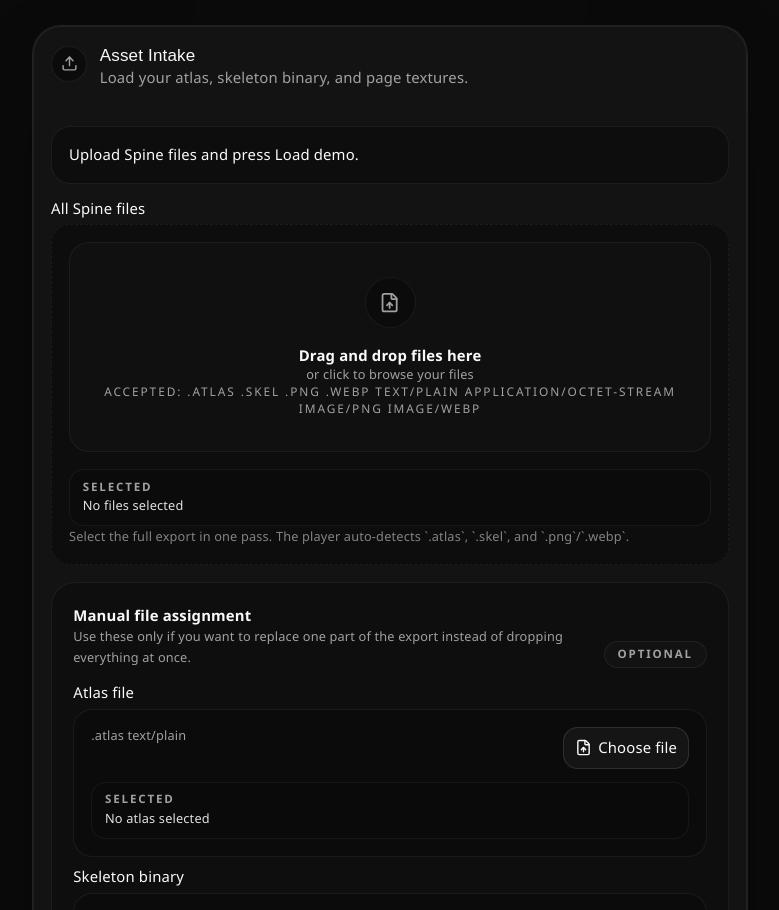
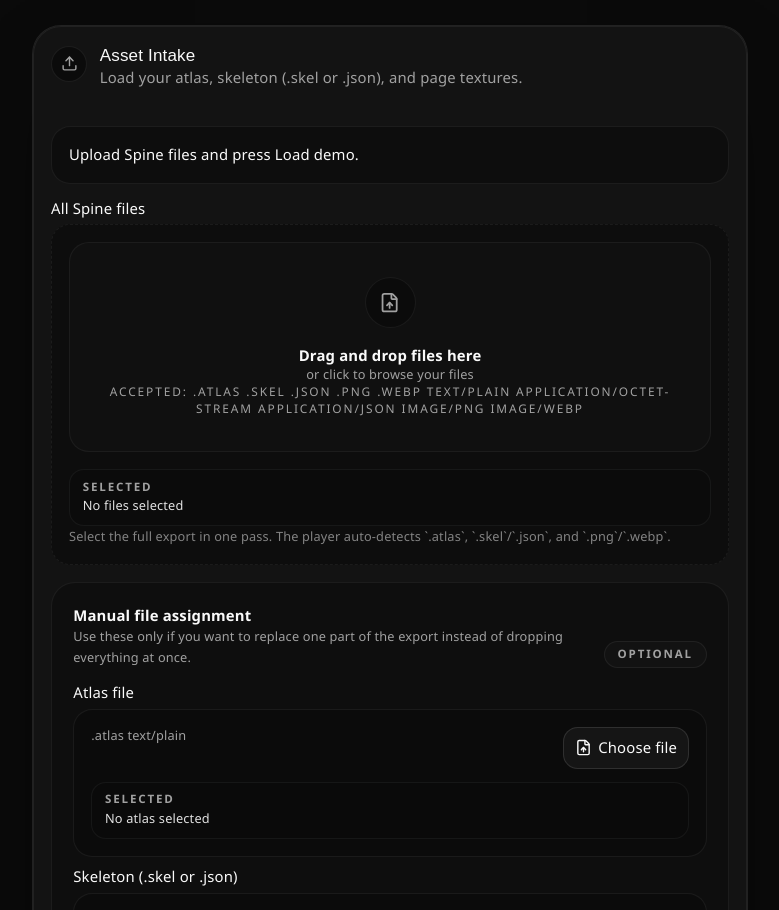
Before and after one commit to vaso991/spine-player, a React (Vite) app: page / in a window 1280 px wide. Shown: the top 910 px of the page, without its empty margins (250-1029 px from the left). Built offline with nearby package versions, Linux system fonts and the light colour scheme.

Commit message:
feat: support .json skeleton files and update related components

```diff
--- a/src/App.tsx
+++ b/src/App.tsx
@@ -1,5 +1,5 @@
 import { useEffect, useRef, useState } from 'react';
-import { Assets, ColorMatrixFilter, Graphics, ImageSource, type Application } from 'pixi.js';
+import { Assets, Cache, ColorMatrixFilter, Graphics, ImageSource, type Application } from 'pixi.js';
 import { Physics, Spine, SkinsAndAnimationBoundsProvider } from '@esotericsoftware/spine-pixi-v8';
 import { IntakePanel } from './components/spine-player/intake-panel';
 import { WorkspacePanel } from './components/spine-player/workspace-panel';
@@ -282,7 +282,7 @@
       continue;
     }
 
-    if (lowerName.endsWith('.skel')) {
+    if (lowerName.endsWith('.skel') || lowerName.endsWith('.json')) {
       skeleton = file;
       continue;
     }
@@ -741,24 +741,31 @@
   onPlaybackChange?: (playback: PlaybackInfo) => void,
 ): Promise<LoadedScene> {
   if (!files.atlas || !files.skeleton || files.images.length === 0) {
-    throw new Error('Select an .atlas, a .skel skeleton, and at least one .png or .webp image.');
+    throw new Error('Select an .atlas, a .skel or .json skeleton, and at least one .png or .webp image.');
   }
 
   const tempUrls: string[] = [];
   const assetKeys: string[] = [];
+  const cacheKeys: string[] = [];
 
   try {
     const atlasText = await files.atlas.text();
     const atlasInfo = parseAtlasInfo(atlasText);
     const atlasPageNames = getAtlasPageNames(atlasText);
-    const skeletonUrl = createAssetUrl(files.skeleton);
+    const isJsonSkeleton = files.skeleton.name.toLowerCase().endsWith('.json');
+    const skeletonUrl = isJsonSkeleton ? null : createAssetUrl(files.skeleton);
     const atlasUrl = createAssetUrl(files.atlas);
     const skeletonAssetKey = createAssetKey('spine-skeleton');
     const atlasAssetKey = createAssetKey('spine-atlas');
     const pageTextures: Record<string, ImageSource> = {};
 
-    tempUrls.push(skeletonUrl, atlasUrl);
-    assetKeys.push(skeletonAssetKey, atlasAssetKey);
+    tempUrls.push(atlasUrl);
+    assetKeys.push(atlasAssetKey);
+
+    if (skeletonUrl) {
+      tempUrls.push(skeletonUrl);
+      assetKeys.push(skeletonAssetKey);
+    }
 
     for (const image of files.images) {
       pageTextures[image.name] = await loadImageSource(image);
@@ -782,12 +789,31 @@
       }
     }
 
+    if (isJsonSkeleton) {
+      // The Spine loader always returns raw bytes, which Spine.from would treat as binary,
+      // so JSON skeletons are parsed here and handed over through the Pixi cache instead.
+      let skeletonJson: unknown;
+
+      try {
+        skeletonJson = JSON.parse(await files.skeleton.text());
+      } catch {
+        throw new Error(`"${files.skeleton.name}" is not valid JSON.`);
+      }
+
+      Cache.set(skeletonAssetKey, skeletonJson);
+      cacheKeys.push(skeletonAssetKey);
+    }
+
     await Assets.load([
-      {
-        alias: skeletonAssetKey,
-        parser: 'spineSkeletonLoader',
-        src: skeletonUrl,
-      },
+      ...(skeletonUrl
+        ? [
+            {
+              alias: skeletonAssetKey,
+              parser: 'spineSkeletonLoader',
+              src: skeletonUrl,
+            },
+          ]
+        : []),
       {
         alias: atlasAssetKey,
         parser: 'spineTextureAtlasLoader',
@@ -898,6 +924,7 @@
       animationSummaries,
       atlasInfo,
       assetKeys,
+      cacheKeys,
       colorMatrixFilter,
       debugEnabled: debugEnabledState,
       debugAnchor,
@@ -915,6 +942,10 @@
       void Assets.unload(assetKey);
     }
 
+    for (const cacheKey of cacheKeys) {
+      Cache.remove(cacheKey);
+    }
+
     throw error;
   } finally {
     revokeAssetUrls(tempUrls);
@@ -940,6 +971,10 @@
 
   for (const assetKey of scene.assetKeys) {
     void Assets.unload(assetKey);
+  }
+
+  for (const cacheKey of scene.cacheKeys) {
+    Cache.remove(cacheKey);
   }
 }
 
--- a/src/components/spine-player/code-preview-dialog.tsx
+++ b/src/components/spine-player/code-preview-dialog.tsx
@@ -258,7 +258,7 @@
 
             <div className="rounded-[24px] border border-border/60 bg-background/40 p-4 text-sm leading-6 text-muted-foreground">
               <p className="font-medium text-foreground">Asset structure</p>
-              <p className="mt-2">Keep the exported `.atlas`, `.skel`, and referenced `.png`/`.webp` pages together.</p>
+              <p className="mt-2">Keep the exported `.atlas`, `.skel` (or `.json`), and referenced `.png`/`.webp` pages together.</p>
               <p className="mt-2">The atlas tells Pixi which texture pages the Spine runtime should bind.</p>
               <p className="mt-2">After loading, use `state.setAnimation()` to start an animation track.</p>
             </div>
--- a/src/components/spine-player/intake-panel.tsx
+++ b/src/components/spine-player/intake-panel.tsx
@@ -33,7 +33,7 @@
       <SectionCard
         icon={Upload}
         title="Asset Intake"
-        description="Load your atlas, skeleton binary, and page textures."
+        description="Load your atlas, skeleton (.skel or .json), and page textures."
       >
         <div className="space-y-4">
           <div className="rounded-2xl border border-border/60 bg-background/60 p-4">
@@ -46,7 +46,7 @@
           <FileInputField
             id="all-spine-files"
             label="All Spine files"
-            accept=".atlas,.skel,.png,.webp,text/plain,application/octet-stream,image/png,image/webp"
+            accept=".atlas,.skel,.json,.png,.webp,text/plain,application/octet-stream,application/json,image/png,image/webp"
             multiple
             filesLabel={[
               files.atlas?.name,
@@ -55,7 +55,7 @@
             ]
               .filter(Boolean)
               .join(', ') || 'No files selected'}
-            hint="Select the full export in one pass. The player auto-detects `.atlas`, `.skel`, and `.png`/`.webp`."
+            hint="Select the full export in one pass. The player auto-detects `.atlas`, `.skel`/`.json`, and `.png`/`.webp`."
             onFilesSelected={onApplyCombinedFiles}
           />
 
@@ -84,10 +84,10 @@
 
               <FileInputField
                 id="skeleton-file"
-                label="Skeleton binary"
-                accept=".skel,application/octet-stream"
+                label="Skeleton (.skel or .json)"
+                accept=".skel,.json,application/octet-stream,application/json"
                 mode="compact"
-                filesLabel={files.skeleton?.name ?? 'No .skel selected'}
+                filesLabel={files.skeleton?.name ?? 'No skeleton selected'}
                 onFilesSelected={onSkeletonSelected}
               />
 
--- a/src/components/spine-player/types.ts
+++ b/src/components/spine-player/types.ts
@@ -44,6 +44,7 @@
   spine: Spine
   animations: string[]
   assetKeys: string[]
+  cacheKeys: string[]
 }
 
 export type ColorFilterId =
```
